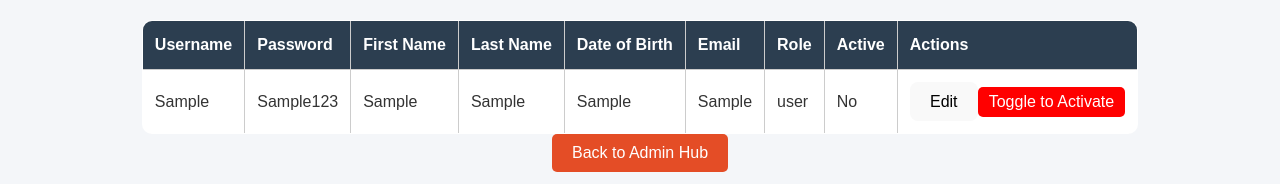
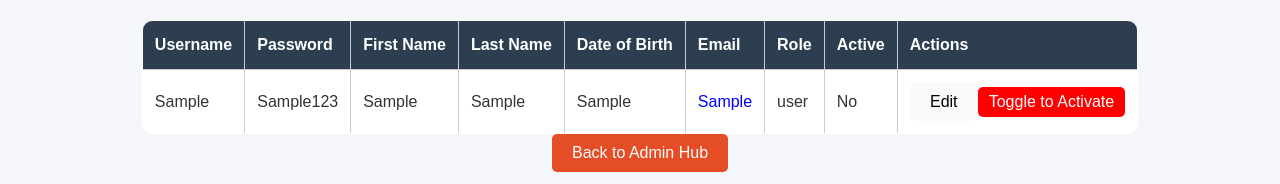
Before and after one commit to Zach-0313/AccountingSystem, a React (Vite) app in the folder applicationdomainproject/: page /admin/usermanagement in a window 1280 px wide. Both pictures are taken after typing "Sample", "Sample123", "Sample", "Sample", "Sample", "Sample" into the empty fields and a click on the button "Create User". Shown: the part 535-719 px from the top of the page. Built offline with nearby package versions, Linux system fonts and the light colour scheme; no server answers; the database is empty.

Commit message:
The Admin can email users in application and the warning notifications are complete.
Signed-off-by: Donye Richardson <103395344+donyerichardson@users.noreply.github.com>

```diff
--- a/applicationdomainproject/src/AdminPanel.tsx
+++ b/applicationdomainproject/src/AdminPanel.tsx
@@ -22,7 +22,7 @@ const AdminPanel = () => {
     const [role, setRole] = useState<"admin" | "user" | "manager">("user");
     const [isActive, setIsActive] = useState<boolean>(false);
     const [editingUserId, setEditingUserId] = useState<string | null>(null);
-
+    const [adminRole, setAdminRole] = useState<boolean>(false); // Track if the current user is an admin
 
     // 🔹 Fetch Users from Supabase on Mount
     useEffect(() => {
@@ -32,6 +32,8 @@ const AdminPanel = () => {
                 console.error("Error fetching users:", res.error);
                 return;
             }
+            const currentUserRole = "admin"; // This should be dynamically set based on the logged-in user's role
+            setAdminRole(currentUserRole === "admin");
 
             const newUsers = res.data?.map(entry => BaseUser.fromJSON(entry.user)) || [];
 
@@ -117,6 +119,14 @@ const AdminPanel = () => {
         }
     };
 
+    // 🔹 Get Time of Day Greeting
+    const getTimeOfDayGreeting = () => {
+        const currentHour = new Date().getHours();
+        if (currentHour < 12) return "Good Morning";
+        if (currentHour < 18) return "Good Afternoon";
+        return "Good Evening";
+    };
+
     return (
         <div>
             <Header label="User Management" />
@@ -150,14 +160,24 @@ const AdminPanel = () => {
                     </tr>
                     </thead>
                     <tbody>
-                            {users.map(user => (
+                    {users.map(user => {
+                        const greeting = getTimeOfDayGreeting(); // Get appropriate greeting
+                        const subject = `Hello ${user.firstName} ${user.lastName}`;
+                        const body = `${greeting}, ${user.firstName} ${user.lastName}.`;
+
+                        return (
                             <tr key={user.id}>
                                 <td>{user.username}</td>
                                 <td>{user.password.GetPassword()}</td>
                                 <td>{user.firstName}</td>
                                 <td>{user.lastName}</td>
                                 <td>{user.dob}</td>
-                                    <td>{user.email}</td>
+                                <td> <a
+                                    href={`mailto:${user.email}?subject=${encodeURIComponent(subject)}&body=${encodeURIComponent(body)}`}
+                                    style={{ textDecoration: 'none', color: 'blue' }}
+                                >
+                                    {user.email}
+                                </a></td>
                                 <td>{user.role}</td>
                                 <td>{user.is_active ? "Yes" : "No"}</td>
                                 <td>
@@ -175,7 +195,8 @@ const AdminPanel = () => {
                                         {user.is_active ? "Active" : "Toggle to Activate"}
                                     </button>                                    </td>
                             </tr>
-                            ))}
+                        );
+                    })}
                     </tbody>
                 </table>
                 <Link to="/admin">
--- a/applicationdomainproject/src/ExpiredUser.tsx
+++ b/applicationdomainproject/src/ExpiredUser.tsx
@@ -18,17 +18,34 @@ interface User {
 const ExpiredUsers = () => {
     const [expiredUsers, setExpiredUsers] = useState<User[]>([]);
     const [soonToExpireUsers, setSoonToExpireUsers] = useState<User[]>([]);
+    const [currentUser, setCurrentUser] = useState<User | null>(null); // Track the logged-in user
 
     const SUPABASE_URL = "https://tfgesyyngnxrvzckszfy.supabase.co";
     const SUPABASE_ANON_KEY = "eyJhbGciOiJIUzI1NiIsInR5cCI6IkpXVCJ9.eyJpc3MiOiJzdXBhYmFzZSIsInJlZiI6InRmZ2VzeXluZ254cnZ6Y2tzemZ5Iiwicm9sZSI6ImFub24iLCJpYXQiOjE3Mzg4OTc0ODEsImV4cCI6MjA1NDQ3MzQ4MX0.ScqA7yyTMrBjDqegXiuxpqJ9PYAkzAcgw2CEfpNmoT4";
     const supabase = createClient(SUPABASE_URL, SUPABASE_ANON_KEY);
 
     useEffect(() => {
+        const fetchCurrentUser = async () => {
+            const { data: sessionData } = await supabase.auth.getSession();
+            const userId = sessionData?.user?.id;
+
+            if (userId) {
+                const { data: userData, error } = await supabase
+                    .from('User_Credentials_Test')
+                    .select('*')
+                    .eq('id', userId)
+                    .single();
+
+                if (!error) {
+                    setCurrentUser(userData);
+                }
+            }
+        };
+
         const fetchUsers = async () => {
             try {
-                // Fetch users with the correct field names from Supabase
                 const { data, error } = await supabase
-                    .from('User_Credentials_Test') // Replace with your actual table name
+                    .from('User_Credentials_Test')
                     .select('id, username, email, created_at, password, first_name, last_name, birthday, role, is_active');
 
                 if (error) {
@@ -60,6 +77,7 @@ const ExpiredUsers = () => {
             }
         };
 
+        fetchCurrentUser();
         fetchUsers();
     }, [supabase]);
 
@@ -83,6 +101,8 @@ const ExpiredUsers = () => {
 
     return (
         <div>
+            {currentUser?.role !== 'admin' && (
+                <>
                     <h5>Expired Users:</h5>
                     <ul>
                         {expiredUsers.map((user) => (
@@ -100,6 +120,8 @@ const ExpiredUsers = () => {
                             </li>
                         ))}
                     </ul>
+                </>
+            )}
 
             <h3>Users</h3>
             <table>
```
Lines whose indentation alone changed are shown as unchanged.
